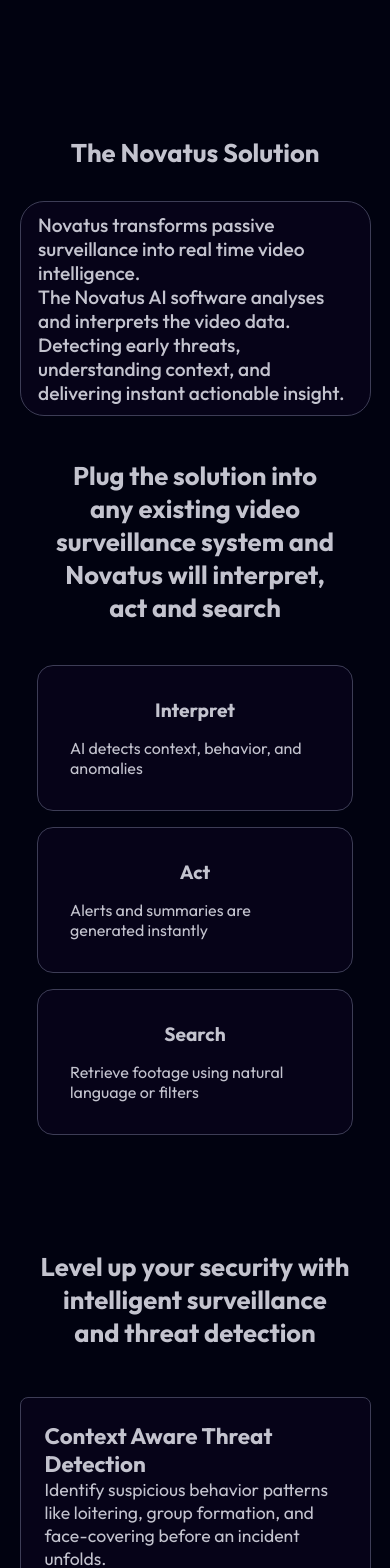
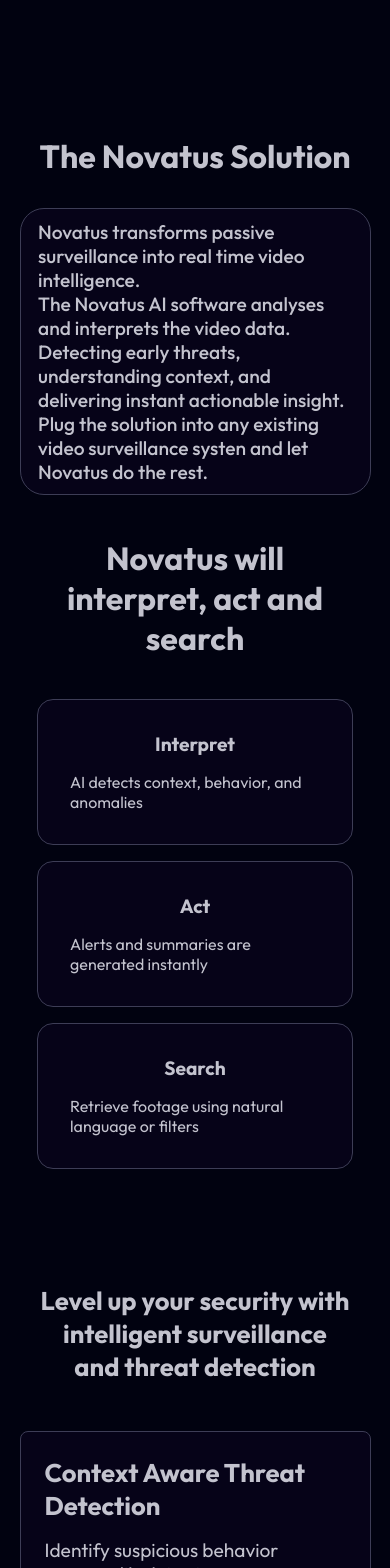
Before and after one commit to helauren42/ai-security-website, a React (Create React App) app in the folder FrontEnd/: page / in a window 390 px wide. Shown: the part 780-2348 px from the top of the page. Built offline with nearby package versions, Linux system fonts and the light colour scheme.

Commit message:
better fonts

```diff
--- a/FrontEnd/src/CSS/App.css
+++ b/FrontEnd/src/CSS/App.css
@@ -49,6 +49,10 @@
   height: 100vh;
 }
 
+.section-title {
+  font-size: 2.5rem;
+}
+
 .classic-paragraph {
   color: var(--text-white);
   font-size: 1.3rem;
@@ -76,3 +80,17 @@
   transform: scale(95%);
   filter: brightness(60%);
 }
+
+@media (max-width: 800px) {}
+
+@media(max-width: 550px) {
+  .section-title {
+    font-size: 2rem;
+  }
+}
+
+@media(max-width: 430px) {
+  .section-title {
+    font-size: 1.6rem;
+  }
+}
--- a/FrontEnd/src/CSS/Benefits.css
+++ b/FrontEnd/src/CSS/Benefits.css
@@ -41,7 +41,6 @@
 .benefits-advantages-title {
   width: 80%;
   color: var(--text-white);
-  font-size: 2rem;
   text-align: center;
 }
 
@@ -104,15 +103,6 @@
     width: 80%;
     max-width: 90%;
   }
-
-  /* .card h2 { */
-  /*   font-size: 1.1rem; */
-  /*   font-weight: 600; */
-  /* } */
-  /**/
-  /* .card p { */
-  /*   font-size: 0.9rem; */
-  /* } */
 }
 
 @media (max-width: 379px) {
@@ -129,13 +119,4 @@
     width: 80%;
     max-width: 90%;
   }
-
-  /* .card h2 { */
-  /*   font-size: 1rem; */
-  /*   font-weight: 600; */
-  /* } */
-  /**/
-  /* .card p { */
-  /*   font-size: 0.8rem; */
-  /* } */
 }
--- a/FrontEnd/src/CSS/Brief.css
+++ b/FrontEnd/src/CSS/Brief.css
@@ -108,14 +108,6 @@
 }
 
 @media(max-width: 550px) {
-  #brief-title {
-    font-size: 1.7rem;
-  }
-
-  #how-it-works-title {
-    font-size: 1.7rem;
-  }
-
   #brief-paragraph {
     font-size: 1.3rem;
   }
@@ -123,14 +115,6 @@
 }
 
 @media(max-width: 430px) {
-  #brief-title {
-    font-size: 1.6rem;
-  }
-
-  #how-it-works-title {
-    font-size: 1.6rem;
-  }
-
   #brief-paragraph {
     font-size: 1.2rem;
   }
--- a/FrontEnd/src/CSS/Capabilities.css
+++ b/FrontEnd/src/CSS/Capabilities.css
@@ -21,7 +21,6 @@
 .trip-card-title {
   max-width: 80%;
   color: var(--text-white);
-  font-size: 2rem;
   text-align: center;
 }
 
@@ -60,7 +59,7 @@
 }
 
 .capabilities h2 {
-  font-size: 1.8rem;
+  font-size: 2.2rem;
 }
 
 .capabilities p {
@@ -91,6 +90,7 @@
     height: auto;
     width: 100%;
     justify-content: space-between;
+    gap: 1rem;
   }
 
   .classic-trip-card {
@@ -123,29 +123,21 @@
 }
 
 @media (max-width: 600px) {
-  .trip-card-title {
+  .capabilities h2 {
     font-size: 1.9rem;
   }
 
+  .capabilities p {
+    font-size: 1.4rem;
+  }
+}
+
+@media (max-width: 450px) {
   .capabilities h2 {
     font-size: 1.6rem;
   }
 
   .capabilities p {
-    font-size: 1.3rem;
+    font-size: 1.2rem;
   }
 }
-
-@media (max-width: 450px) {
-  .trip-card-title {
-    font-size: 1.6rem;
-  }
-
-  .capabilities h2 {
-    font-size: 1.4rem;
-  }
-
-  .capabilities p {
-    font-size: 1.1rem;
-  }
-}
--- a/FrontEnd/src/CSS/Navbar.css
+++ b/FrontEnd/src/CSS/Navbar.css
@@ -12,6 +12,7 @@
   border-bottom: 0.1rem solid var(--blue-shadow);
   padding: 1% 5%;
   user-select: none;
+  opacity: 100%;
 }
 
 #nav-title-cont,
--- a/FrontEnd/src/JS/App.js
+++ b/FrontEnd/src/JS/App.js
@@ -24,21 +24,59 @@
   const [mobileDisplay, setMobileDisplay] = useState(false)
   const [tabletDisplay, setTabletDisplay] = useState(false)
   const [screenWidth, setScreenWidth] = useState(window.innerWidth)
+  const [lastNavbarTimeout, setLastNavbarTimeout] = useState(null)
+  const [scrollStatus, setScrollStatus] = useState(false)
   useEffect(() => {
     console.log("resized screen width to: ", screenWidth)
     setMobileDisplay(screenWidth <= 400)
     setTabletDisplay(screenWidth <= 768)
   }, [screenWidth])
+  const hideNavbar = () => {
+    console.log("hide navbar")
+    const navbar = document.getElementById("navbar")
+    navbar.style.display = "none"
+    console.log("hidden")
+  }
+  const showNavbar = () => {
+    console.log("show navbar")
+    const navbar = document.getElementById("navbar")
+    navbar.style.display = "flex"
+    console.log("shown")
+  }
+  const handleScroll = () => {
+    console.log("handleScroll")
+    setScrollStatus(true)
+    const navbar = document.getElementById("navbar")
+    if (lastNavbarTimeout) {
+      clearTimeout(lastNavbarTimeout)
+      setLastNavbarTimeout(null)
+    }
+    navbar.style.display = "flex"
+    const timeoutId = setTimeout(() => setScrollStatus(false), 500)
+    setLastNavbarTimeout(timeoutId)
+  }
   useEffect(() => {
-    console.log("changed tabletDisplay: ", tabletDisplay)
-  }, [tabletDisplay])
+    console.log("!!!!! changed scroll status: ", scrollStatus)
+    const pos = window.scrollY;
+    const height = document.getElementById("App").scrollHeight
+    console.log("bar y pos: ", pos)
+    console.log("height: ", height)
+    if (scrollStatus == false && pos > height / 10)
+      hideNavbar()
+    else
+      showNavbar()
+  }, [scrollStatus])
   useEffect(() => {
-    const handleResize = () => setScreenWidth(window.innerWidth);
-    window.addEventListener('resize', handleResize);
-    return () => window.removeEventListener('resize', handleResize);
+    const handleResize = () => setScreenWidth(window.innerWidth)
+    window.addEventListener('resize', handleResize)
+    window.addEventListener('scroll', handleScroll)
+    return () => {
+      window.removeEventListener('scroll', handleResize)
+      window.removeEventListener('resize', handleResize)
+    }
   }, []);
   return (
-    <div className="App">
+    <div id="App">
       <Navbar screenWidth={screenWidth} tabletDisplay={tabletDisplay} />
       <Header />
       <RemSep />
--- a/FrontEnd/src/JS/Benefits.js
+++ b/FrontEnd/src/JS/Benefits.js
@@ -4,7 +4,7 @@
 const DesktopBenefits = () => {
   return (
     <section className="benefits-advantages-desktop-section">
-      <h1 className="benefits-advantages-title">Leverage your current security system to its full potential</h1>
+      <h1 className="section-title benefits-advantages-title">Leverage your current security system to its full potential</h1>
       <div className="cards-container">
         <div className="card">
           <h2>Accurate diagnosis</h2>
@@ -32,7 +32,7 @@
   return (
     <section className="benefits-advantages-tablet-section">
       <div id="benefits-advantages-title-wrapper">
-        <h1 className="benefits-advantages-title">Leverage your current security system to its full potential</h1>
+        <h1 className="section-title benefits-advantages-title">Leverage your current security system to its full potential</h1>
       </div>
       <div className="cards-container-tablet">
         <div className="card">
--- a/FrontEnd/src/JS/Brief.js
+++ b/FrontEnd/src/JS/Brief.js
@@ -3,12 +3,12 @@
   return (
     <section className='page-section' id="section-brief">
       <div id="brief-cont">
-        <h1 id="brief-title" > The Novatus Solution</h1 >
+        <h1 className="section-title" id="brief-title" > The Novatus Solution</h1 >
         <p className='classic-paragraph' id="brief-paragraph">Novatus transforms passive surveillance into real time video intelligence.<br />
-          The Novatus AI software analyses and interprets the video data.<br /> Detecting early threats, understanding context, and delivering instant actionable insight.<br />
+          The Novatus AI software analyses and interprets the video data.<br /> Detecting early threats, understanding context, and delivering instant actionable insight. Plug the solution into any existing video surveillance systen and let Novatus do the rest.<br />
         </p>
         <div id="how-it-works">
-          <h2 id="how-it-works-title">Plug the solution into any existing video surveillance system and Novatus will interpret, act and search</h2>
+          <h2 id="how-it-works-title">Novatus will interpret, act and search</h2>
           <div id="mini-trip-cards-section">
             <div className='mini-trip-card'>
               <h3>Interpret</h3>
--- a/FrontEnd/src/JS/CallToAction.js
+++ b/FrontEnd/src/JS/CallToAction.js
@@ -5,7 +5,7 @@
   return (
     <section className="page-section" id="call-to-action">
       <div className="short-divider">
-        <p id="cta-title">Schedule a free call now to find how you will benefit from Novatus</p>
+        <p className="section-title" id="cta-title">Schedule a free call now to find how you will benefit from Novatus</p>
         <div className='classic-btn std-hover-active' id="cta-demo">
           <p id="cta-btn">{screenWidth < 450 ? "Demo" : "Request demo"}</p>
           <SendEmailSvg id="send-email-svg" />
--- a/FrontEnd/src/JS/Capabilities.js
+++ b/FrontEnd/src/JS/Capabilities.js
@@ -7,7 +7,7 @@
 export const Capabilities = () => {
   return (
     <section className='tc-wrapper'>
-      <h1 className="trip-card-title">Level up your security with intelligent surveillance and threat detection</h1>
+      <h1 className="section-title trip-card-title">Level up your security with intelligent surveillance and threat detection</h1>
       <section className="trip-card-section">
         <div className="cards-cont">
           <div className="classic-trip-card">
--- a/FrontEnd/src/JS/Header.js
+++ b/FrontEnd/src/JS/Header.js
@@ -1,3 +1,4 @@
+import { useEffect } from 'react'
 import '../CSS/Header.css'
 import { ReactComponent as SendEmailSvg } from "../ICONS/send.svg"
 
```
Also changed, not shown: 1 other file (tests, documents, lock files or other folders).
